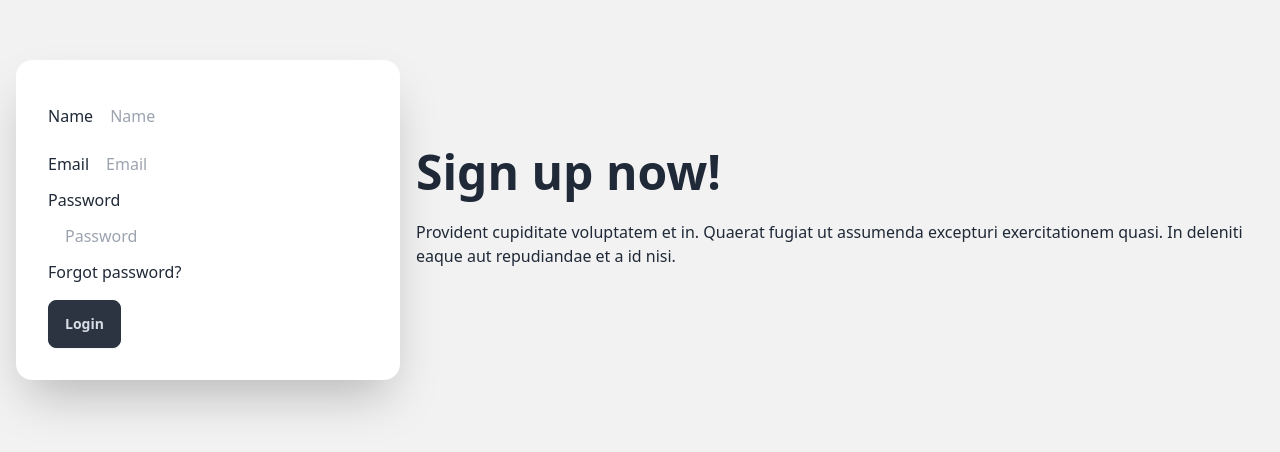
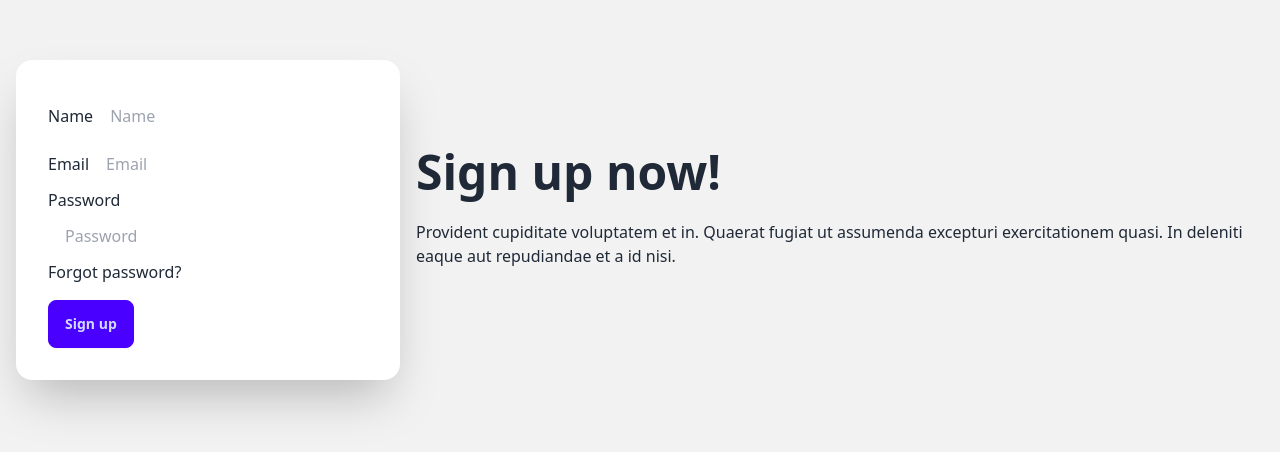
Before and after one commit to rehanulhb/restaurent-Frontend-React, a React (Vite) app: page /signup in a window 1280 px wide. Shown: the part 180-632 px from the top of the page. Built offline with nearby package versions, Linux system fonts and the light colour scheme; no server answers.

Commit message:
Regular Expression for Password -Done, Sign Ip Function Done

```diff
--- a/src/Pages/Login/Login.jsx
+++ b/src/Pages/Login/Login.jsx
@@ -37,14 +37,18 @@ const Login = () => {
   };
 
   return (
+    <>
+      <Helmet>
+        <title>Sylhet Restaurent | Login</title>
+      </Helmet>
       <div className="hero bg-base-200 min-h-screen">
         <div className="hero-content flex-col lg:flex-row-reverse">
           <div className="text-center md:w-1/2 lg:text-left">
             <h1 className="text-5xl font-bold">Login now!</h1>
             <p className="py-6">
               Provident cupiditate voluptatem et in. Quaerat fugiat ut assumenda
-            excepturi exercitationem quasi. In deleniti eaque aut repudiandae et
-            a id nisi.
+              excepturi exercitationem quasi. In deleniti eaque aut repudiandae
+              et a id nisi.
             </p>
           </div>
           <div className="card bg-base-100 md:w-1/2 max-w-sm shrink-0 shadow-2xl">
@@ -107,6 +111,7 @@ const Login = () => {
           </div>
         </div>
       </div>
+    </>
   );
 };
 
--- a/src/Pages/SignUp/SignUp.jsx
+++ b/src/Pages/SignUp/SignUp.jsx
@@ -1,4 +1,7 @@
+import { Helmet } from "react-helmet-async";
 import { useForm } from "react-hook-form";
+import { AuthContext } from "../../providers/AuthProvider";
+import { useContext } from "react";
 
 const SignUp = () => {
   const {
@@ -7,17 +10,29 @@ const SignUp = () => {
     formState: { errors },
   } = useForm();
 
-  const onSubmit = (data) => console.log(data);
+  const { createuser } = useContext(AuthContext);
+
+  const onSubmit = (data) => {
+    console.log(data);
+    createuser(data.email, data.password).then((result) => {
+      const loggedUser = result.user;
+      console.log(loggedUser);
+    });
+  };
 
   return (
+    <>
+      <Helmet>
+        <title>Sylhet Restaurent | Sign up</title>
+      </Helmet>
       <div className="hero bg-base-200 min-h-screen">
         <div className="hero-content flex-col lg:flex-row-reverse">
           <div className="text-center lg:text-left">
             <h1 className="text-5xl font-bold">Sign up now!</h1>
             <p className="py-6">
               Provident cupiditate voluptatem et in. Quaerat fugiat ut assumenda
-            excepturi exercitationem quasi. In deleniti eaque aut repudiandae et
-            a id nisi.
+              excepturi exercitationem quasi. In deleniti eaque aut repudiandae
+              et a id nisi.
             </p>
           </div>
           <div className="card bg-base-100 w-full max-w-sm shrink-0 shadow-2xl">
@@ -56,8 +71,7 @@ const SignUp = () => {
                     required: true,
                     minLength: 6,
                     maxLength: 20,
-                  pattern:
-                    /^(?=.*[A-Z].*[A-Z])(?=.*[!@#$&*])(?=.*[0-9].*[0-9])(?=.*[a-z])$/,
+                    pattern: /(?=.*[A-Z])(?=.*[!@#$&*])(?=.*[0-9])(?=.*[a-z])/,
                   })}
                   className="input"
                   placeholder="Password"
@@ -73,15 +87,26 @@ const SignUp = () => {
                     Password must be less then 20 characters
                   </p>
                 )}
+                {errors.password?.type === "pattern" && (
+                  <p className="text-red-600">
+                    Password must have one upper case, one lower case, one
+                    number and one special character
+                  </p>
+                )}
                 <div>
                   <a className="link link-hover">Forgot password?</a>
                 </div>
-              <button className="btn btn-neutral mt-4">Login</button>
+                <input
+                  className="btn btn-primary mt-4"
+                  type="submit"
+                  value="Sign up"
+                />
               </fieldset>
             </form>
           </div>
         </div>
       </div>
+    </>
   );
 };
 
```
Lines whose indentation alone changed are shown as unchanged.
